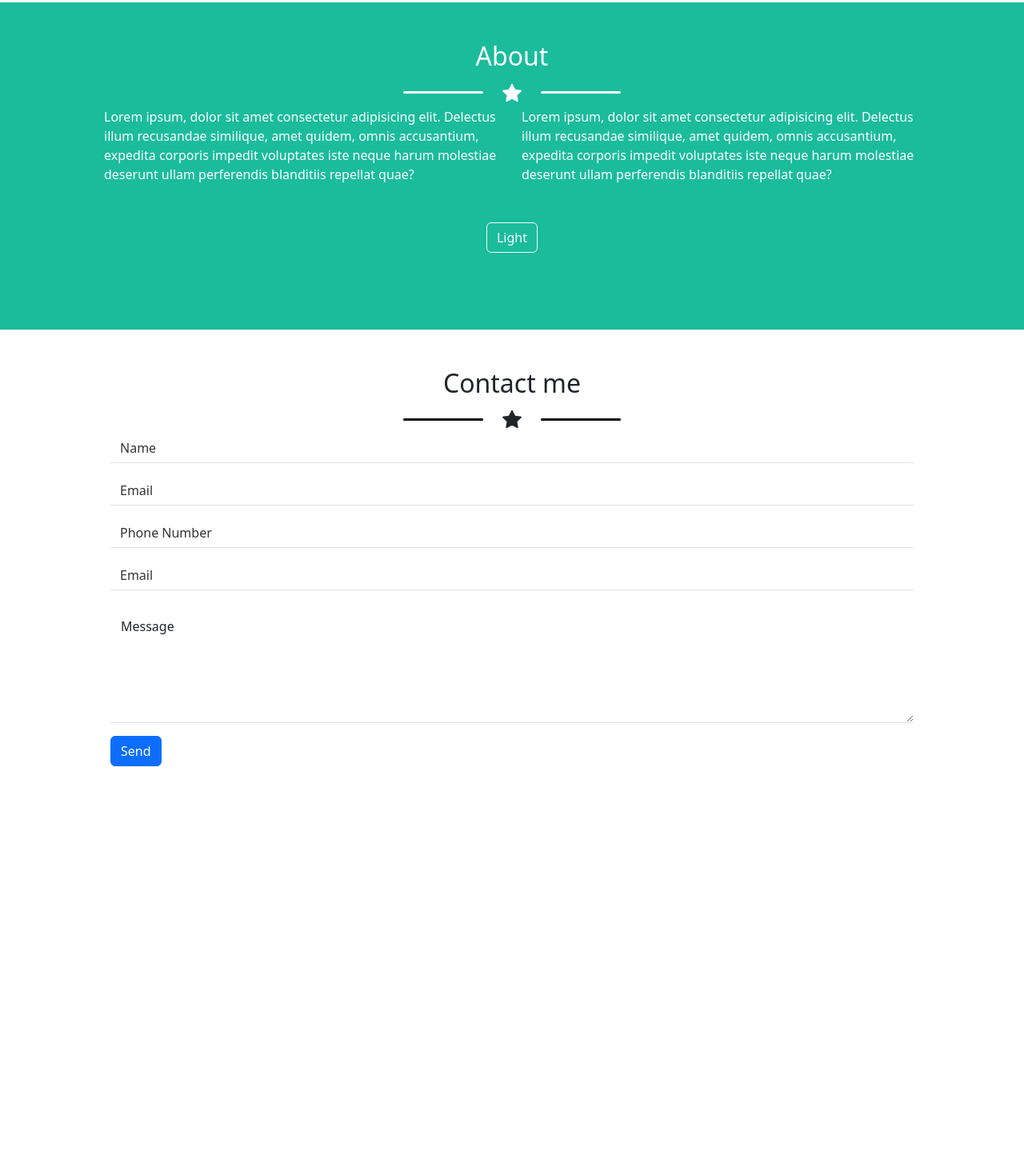
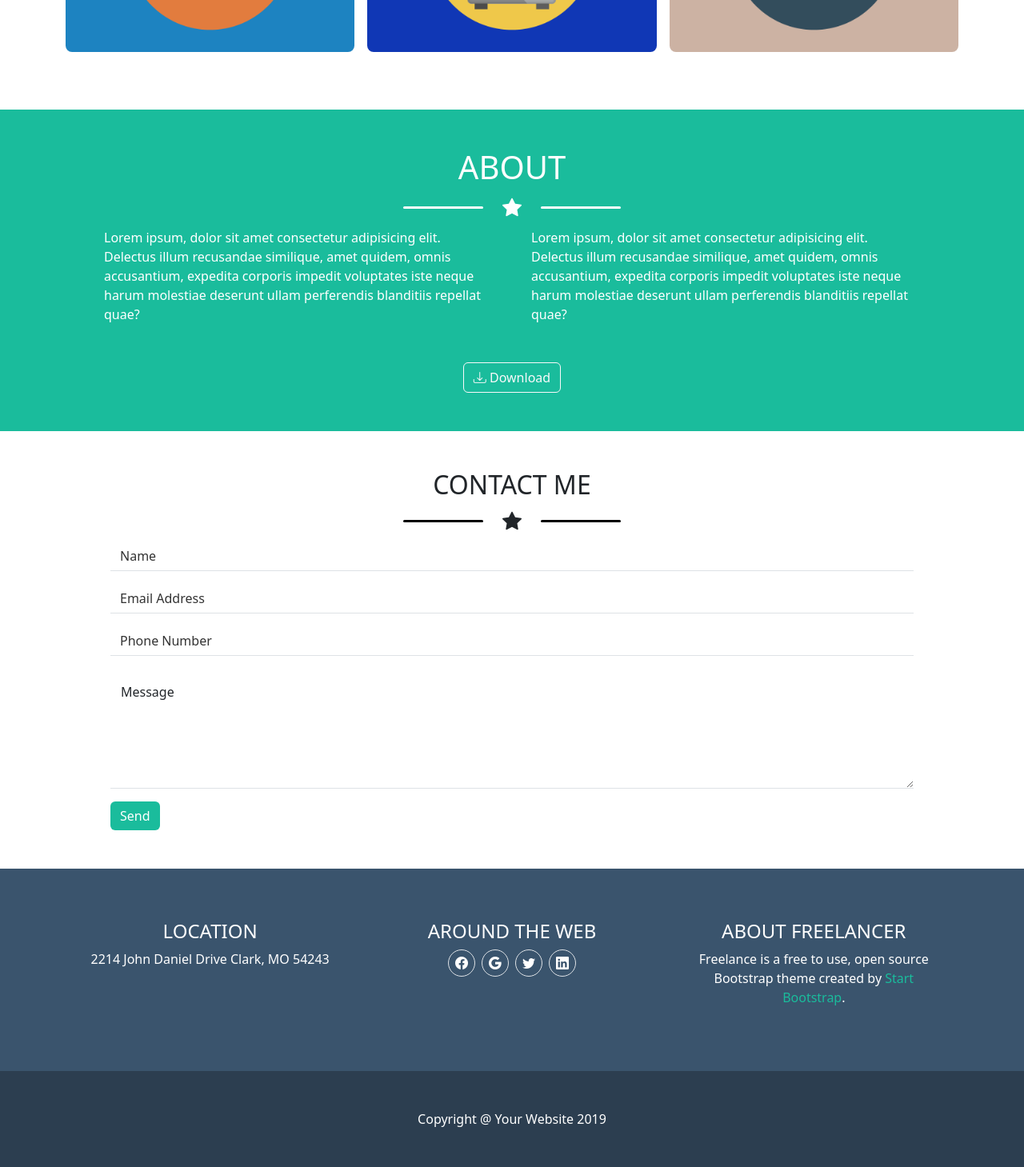
Before and after one commit to giovannimariaciclosi/html-css-bootstrap-freelancer, a plain HTML site: page index.html in a window 1280 px wide. Shown: the part 1135-2594 px from the top of the page at 80% size. Before the commit the page ends 2141 px from the top, so only its background shows below. Drawn offline with nearby package versions, Linux system fonts and the light colour scheme.

Commit message:
feat: exercise completed

```diff
--- a/css/style.css
+++ b/css/style.css
@@ -1,4 +1,4 @@
-.my-nav {
+.my-dark-back {
   background-color: #2c3e50;
 }
 
@@ -7,22 +7,34 @@
   color: white;
 }
 
-/* TEST */
-/* #portfolio .my-col-inner {
-  min-height: 200px;
-  background-color: #ba4b63;
-} */
-/* / TEST */
+.my-medium-back {
+  background-color: #3a546d;
+}
+
+.my-container {
+  max-width: 200px;
+  margin: 0 auto;
+}
 
 .form-control::placeholder {
   color: #333333;
 }
 
-.my-separator {
-}
-
 .__line {
   height: 3px;
   max-width: 100px;
+}
 
+a {
+  color: #1abc9c;
 }
+
+
+/* rischioso */
+.navbar-toggler-icon {
+filter: brightness(300);
+}
+
+.navbar-toggler {
+  border: 1px solid white;
+}
--- a/index.html
+++ b/index.html
@@ -8,13 +8,15 @@
 
   <!-- Bootstrap CSS -->
   <link href="https://cdn.jsdelivr.net/npm/bootstrap@5.3.0-alpha1/dist/css/bootstrap.min.css" rel="stylesheet" integrity="sha384-GLhlTQ8iRABdZLl6O3oVMWSktQOp6b7In1Zl3/Jr59b6EGGoI1aFkw7cmDA6j6gD" crossorigin="anonymous">
-
+  <!-- Bootstrap Icons -->
   <link rel="stylesheet" href="https://cdn.jsdelivr.net/npm/bootstrap-icons@1.10.3/font/bootstrap-icons.css">
-
+  <!-- My Style -->
   <link rel="stylesheet" href="css/style.css">
 </head>
 <body>
-  <nav class="my-nav text-white py-3 text-uppercase fw-bold">
+
+  <!-- navbar -->
+  <nav class="navbar navbar-expand-md my-dark-back text-white py-3 text-uppercase fw-bold">
     <div class="container d-flex justify-content-between align-items-center">
 
       <div class="nav-left fs-3">
@@ -22,29 +24,38 @@
       </div>
 
       <div class="nav-right">
-
-        <ul class="list-unstyled d-flex m-0">
-          <li class="px-3">Portfolio</li>
-          <li class="px-3">About</li>
-          <li class="px-3">Contact</li>
-        </ul>
-
+        <button class="navbar-toggler" type="button" data-bs-toggle="collapse" data-bs-target="#navbarTogglerDemo01" aria-controls="navbarTogglerDemo01" aria-expanded="false" aria-label="Toggle navigation">
+          <span class="navbar-toggler-icon"></span>
+        </button>
+        <div class="collapse navbar-collapse border-white" id="navbarTogglerDemo01">
+          <ul class="navbar-nav me-auto mb-2 mb-lg-0">
+            <li class="nav-item">
+              <a class="nav-link text-white">portfolio</a>
+            </li>
+            <li class="nav-item">
+              <a class="nav-link text-white">about</a>
+            </li>
+            <li class="nav-item">
+              <a class="nav-link text-white">contact</a>
+            </li>
+          </ul>
+        </div>
       </div>
 
     </div>
+  </nav>
+  <!-- /navbar -->
 
-  </nav>
-
-
+  <!-- jumbo -->
   <div id="jumbo" class="container-fluid my-green-back text-center text-uppercase py-5">
 
-    <div class="mb-2">
-      <img src="https://picsum.photos/200">
+    <div class="mb-2 my-container d-flex justify-content-center">
+      <img src="img/avatar.svg" class="img-fluid" alt="...">
     </div>
 
     <h1>Start Bootstrap</h1>
 
-    <div class="my-separator d-flex justify-content-center align-items-center gap-4 fs-4">
+    <div class="my-separator d-flex justify-content-center align-items-center gap-4 fs-4 pb-2">
       <div class="flex-grow-1 bg-white __line rounded"></div>
       <i class="bi bi-star-fill"></i>
       <div class="flex-grow-1 bg-white __line rounded"></div>
@@ -53,50 +64,18 @@
     <div class="fw-bold">
       Graphic Artist - Web Designer - Illustrator
     </div>
+  </div>
+  <!-- /jumbo -->
 
-  </div>
+  <!-- portfolio -->
+  <div id="portfolio" class="container text-center py-5">
+    <h2 class="fs-1 text-uppercase">Portfolio</h2>
 
-  <div id="portfolio" class="container text-center">
-    <h2>Portfolio</h2>
-
-    <div class="my-separator d-flex justify-content-center align-items-center gap-4 fs-4">
+    <div class="my-separator d-flex justify-content-center align-items-center gap-4 fs-4 pb-2">
       <div class="flex-grow-1 bg-black __line rounded"></div>
       <i class="bi bi-star-fill"></i>
       <div class="flex-grow-1 bg-black __line rounded"></div>
     </div>
-
-    <!-- <div class="row text-center g-3 mb-5">
-      <div class="col-lg-6 col-md-6 col-12">
-        <div class="my-col-inner rounded-3">
-          col
-        </div>
-      </div>
-      <div class="col-lg-3 col-md-6 col-12">
-        <div class="my-col-inner rounded-3">
-          col
-        </div>
-      </div>
-      <div class="col-lg-3 col-md-6 col-12">
-        <div class="my-col-inner rounded-3">
-          col
-        </div>
-      </div>
-      <div class="col-lg-2 col-md-6 col-12">
-        <div class="my-col-inner rounded-3">
-          col
-        </div>
-      </div>
-      <div class="col-lg-4 col-md-6 col-12">
-        <div class="my-col-inner rounded-3">
-          col
-        </div>
-      </div>
-      <div class="col-lg-6 col-md-6 col-12">
-        <div class="my-col-inner rounded-3">
-          col
-        </div>
-      </div>
-    </div> -->
 
     <div class="row row-cols-1 row-cols-lg-3 row-cols-md-2 g-3 mb-4">
       <div class="col">
@@ -130,50 +109,54 @@
         </div>
       </div>
     </div>
+  </div>
+  <!-- /portfolio -->
 
-  </div>
 
-  <div id="about" class="my-green-back py-5">
+  <!-- about -->
+  <div id="about" class="my-green-back pt-5">
     <div class="container">
-      <h2 class="text-center">
+
+      <h2 class="text-center fs-1 text-uppercase">
         About
       </h2>
 
-      <div class="my-separator d-flex justify-content-center align-items-center gap-4 fs-4">
+      <div class="my-separator d-flex justify-content-center align-items-center gap-4 fs-4 pb-2">
         <div class="flex-grow-1 bg-white __line rounded"></div>
         <i class="bi bi-star-fill"></i>
         <div class="flex-grow-1 bg-white __line rounded"></div>
       </div>
 
       <div class="px-5">
-
-        <div class="row">
-          <div class="col-6">
+        <div class="row row-cols-1 row-cols-md-2 g-5">
+          <div class="col">
             Lorem ipsum, dolor sit amet consectetur adipisicing elit. Delectus illum recusandae similique, amet quidem, omnis accusantium, expedita corporis impedit voluptates iste neque harum molestiae deserunt ullam perferendis blanditiis repellat quae?
           </div>
-          <div class="col-6">
+          <div class="col">
             Lorem ipsum, dolor sit amet consectetur adipisicing elit. Delectus illum recusandae similique, amet quidem, omnis accusantium, expedita corporis impedit voluptates iste neque harum molestiae deserunt ullam perferendis blanditiis repellat quae?
           </div>
         </div>
-
       </div>
 
       <div class="text-center py-5">
-        <button type="button" class="btn btn-outline-light">Light</button>
+        <button type="button" class="btn btn-outline-light">
+          <i class="bi bi-download"></i> Download
+        </button>
       </div>
+    </div>
+  </div>
+  <!-- /about -->
 
 
-    </div>
+  <!-- contactme -->
+  <div id="contact" class="container py-5">
 
-  </div>
-
-  <div id="contact" class="container py-5">
-    <div class="text-center">
+    <div class="text-center fs-1 text-uppercase">
       <h2>
         Contact me
       </h2>
 
-      <div class="my-separator d-flex justify-content-center align-items-center gap-4 fs-4">
+      <div class="my-separator d-flex justify-content-center align-items-center gap-4 fs-4 pb-2">
         <div class="flex-grow-1 bg-black __line rounded"></div>
         <i class="bi bi-star-fill"></i>
         <div class="flex-grow-1 bg-black __line rounded"></div>
@@ -182,32 +165,82 @@
 
     <div class="px-5">
       <form class="px-2">
+
         <div class="mb-3">
           <input type="text" placeholder="Name" class="form-control border-0 border-bottom rounded-0">
         </div>
+
         <div class="mb-3">
-          <input type="email" placeholder="Email" class="form-control border-0 border-bottom rounded-0">
+          <input type="email" placeholder="Email Address" class="form-control border-0 border-bottom rounded-0">
         </div>
 
         <div class="mb-3">
           <input type="tel" placeholder="Phone Number" class="form-control border-0 border-bottom rounded-0">
         </div>
 
-        <div class="mb-3">
-          <input type="email" placeholder="Email" class="form-control border-0 border-bottom rounded-0">
-        </div>
-
         <div class="form-floating mb-3">
           <textarea rows="5" class="form-control border-0 border-bottom rounded-0" placeholder="Leave a comment here" id="floatingTextarea2" style="height: 150px"></textarea>
           <label for="floatingTextarea2">Message</label>
         </div>
-
-        <button type="submit" class="btn btn-primary">Send</button>
+        <button type="submit" class="btn btn-success my-green-back border-0">Send</button>
       </form>
-
     </div>
   </div>
+  <!-- /contactme -->
 
+
+  <!-- /footer -->
+  <div id="footer" class="my-medium-back py-5 text-white">
+    <div class="container overflow-hidden text-center">
+      <div class="row row-cols-1 row-cols-md-3 g-3">
+        <div class="col">
+          <div class="p-3">
+            <h4>LOCATION</h4>
+            <p>2214 John Daniel Drive Clark, MO 54243</p>
+          </div>
+        </div>
+         <div class="col">
+           <div class="p-3">
+            <h4>AROUND THE WEB</h4>
+            <div class="icon-container d-flex justify-content-center gap-2 fs-6">
+              <div class="icon py-1 px-2 border rounded-5">
+                <i class="bi bi-facebook"></i>
+              </div>
+
+              <div class="icon py-1 px-2 border rounded-5">
+                <i class="bi bi-google"></i>
+               </div>
+
+              <div class="icon py-1 px-2 border rounded-5">
+                <i class="bi bi-twitter"></i>
+              </div>
+
+              <div class="icon py-1 px-2 border rounded-5">
+                <i class="bi bi-linkedin"></i>
+              </div>
+
+            </div>
+          </div>
+        </div>
+        <div class="col">
+          <div class="p-3">
+            <h4>ABOUT FREELANCER</h4>
+            <p>Freelance is a free to use, open source Bootstrap theme created by <a href="#" class="text-decoration-none">Start Bootstrap</a>.</p>
+          </div>
+        </div>
+      </div>
+    </div>
+  </div>
+  <!-- /footer -->
+
+
+  <!-- copyright -->
+  <div id="copyright" class="my-dark-back py-5 text-white">
+    <div class="container-xl text-center">
+      Copyright @ Your Website 2019
+    </div>
+  </div>
+  <!-- /copyright -->
 
 
   <!-- bootstrap -->
```
